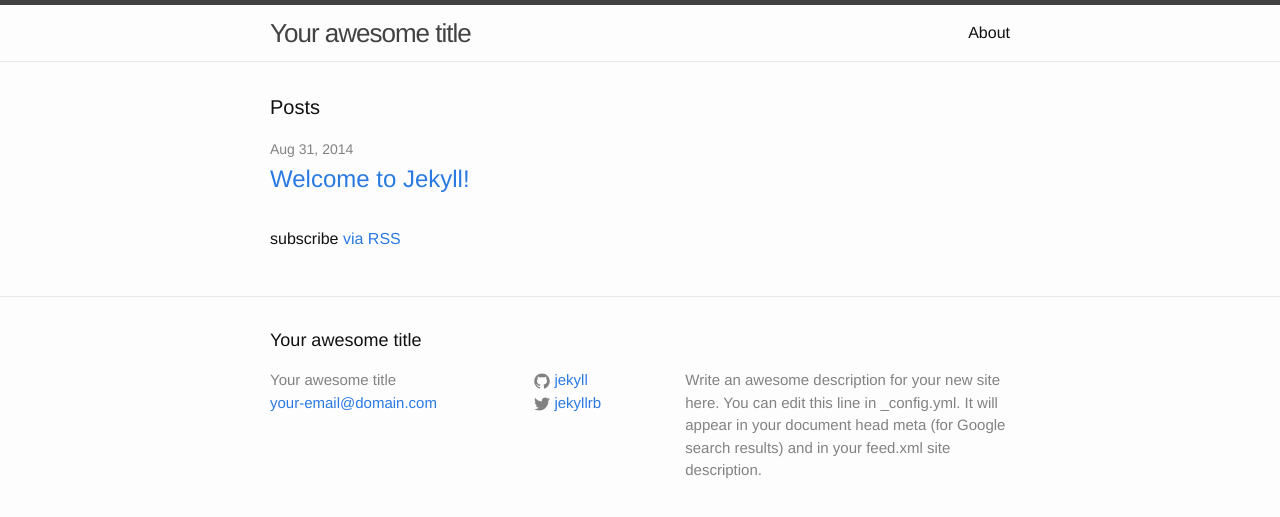
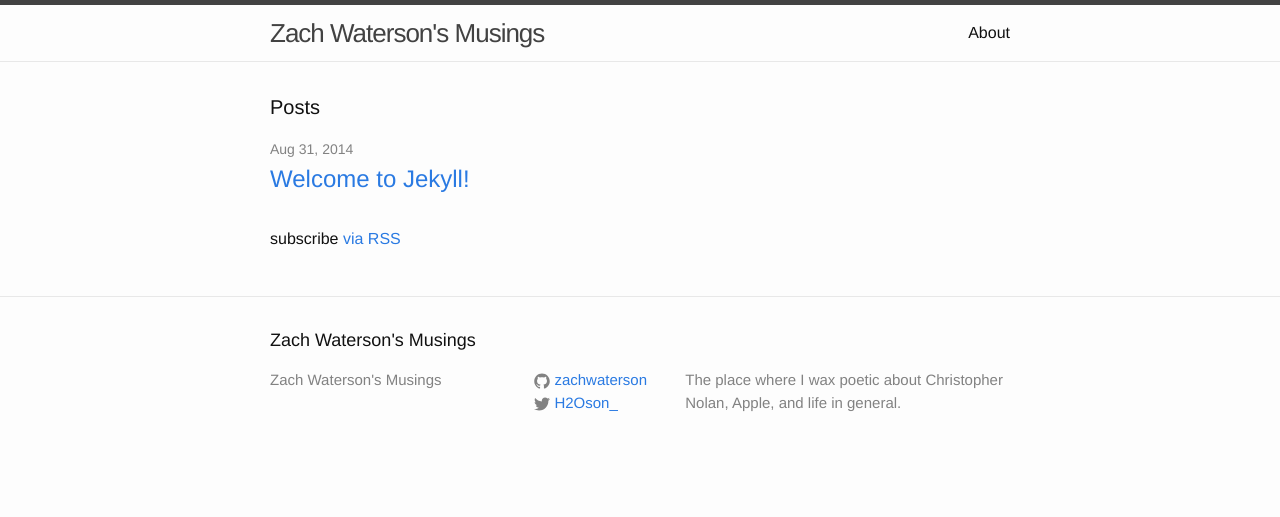
Before and after one commit to zachwaterson/blog, a Jekyll site: the page built from index.html, in a window 1280 px wide. Shown: the top 517 px of the page. Built offline with Jekyll 4.4.1, drawn with Linux system fonts in a browser that asks for light colours.

```diff
--- a/_config.yml
+++ b/_config.yml
@@ -1,14 +1,12 @@
 # Site settings
-title: Your awesome title
-email: your-email@domain.com
+title: Zach Waterson's Musings
+# email: zachwaterson@mac.com
 description: > # this means to ignore newlines until "baseurl:"
-  Write an awesome description for your new site here. You can edit this
-  line in _config.yml. It will appear in your document head meta (for
-  Google search results) and in your feed.xml site description.
-baseurl: "" # the subpath of your site, e.g. /blog/
-url: "http://yourdomain.com" # the base hostname & protocol for your site
-twitter_username: jekyllrb
-github_username:  jekyll
+  The place where I wax poetic about Christopher Nolan, Apple, and life in general.
+baseurl: "/blog" # the subpath of your site, e.g. /blog/
+url: "http://zachwaterson.com" # the base hostname & protocol for your site
+twitter_username: H2Oson_
+github_username:  zachwaterson
 
 # Build settings
 markdown: kramdown
```
Also changed, not shown: 1 other file.
